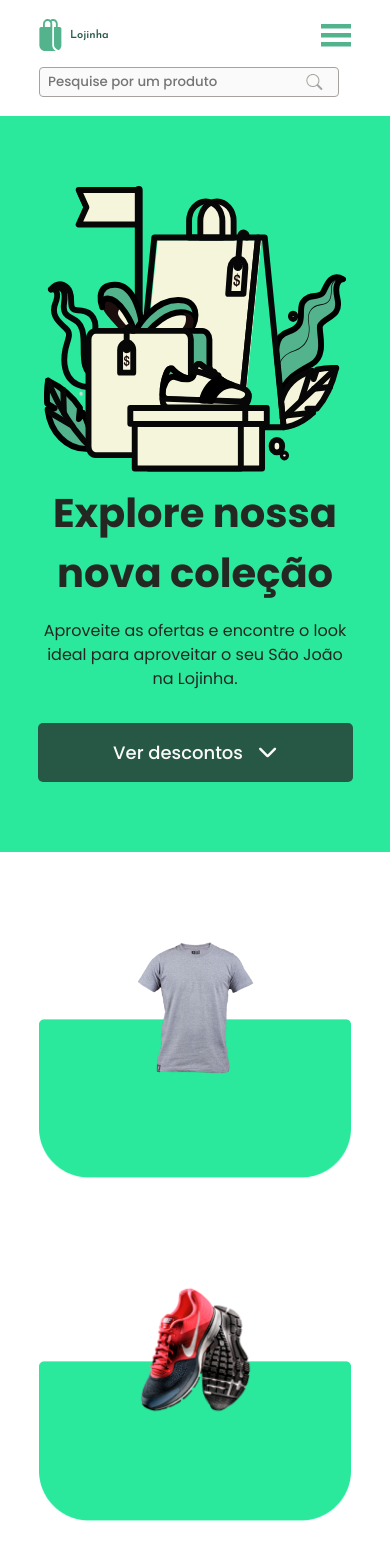
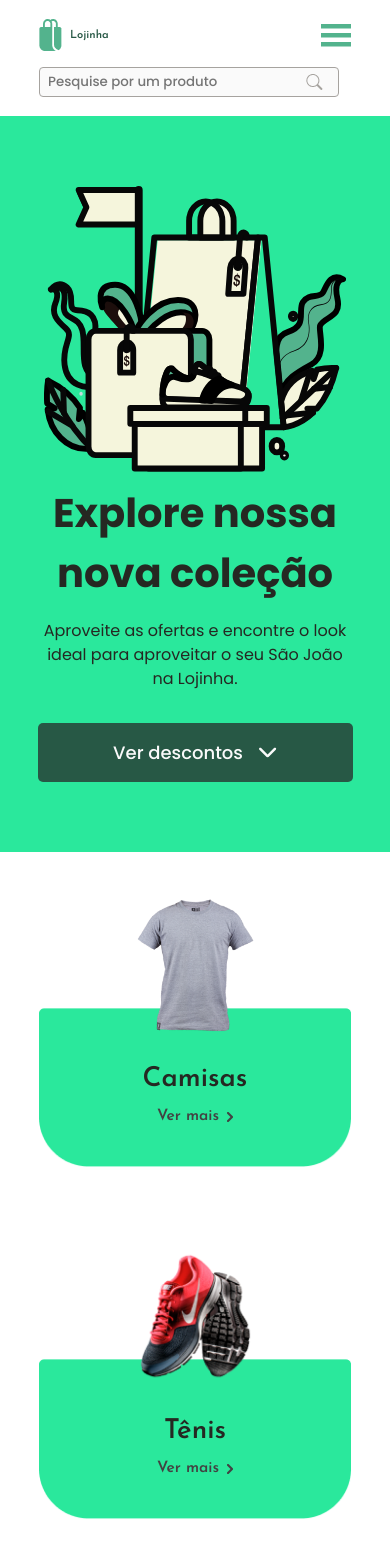
Before and after one commit to kaiocp/virtual-store, a React (Vite) app in the folder Front-End/: page / in a window 390 px wide. Shown: the top 1568 px of the page. Built offline with nearby package versions, Linux system fonts and the light colour scheme.

Commit message:
Finalização responsivo mobile s/ absolute

```diff
--- a/Front-End/src/components/CardsHome/Card.jsx
+++ b/Front-End/src/components/CardsHome/Card.jsx
@@ -10,6 +10,13 @@ export default function Card(props) {
         <img className={styles.imgRetangulo} src={RetanguloFundo}/>
       </div>
       <img className={styles.imgProduto} src={props.imagem}/>
+      <div className={styles.textoCards}>
+        <h1 className={styles.textoProduto}>{props.texto}</h1>
+        <div className={styles.verMais}>
+          <p className={styles.textoVerMais}>Ver mais</p>
+          <img className={styles.setaVerMais} src={SetaVerMais}/>
+        </div>
+      </div>
     </div>
   )
 }
--- a/Front-End/src/components/CardsHome/Card.module.css
+++ b/Front-End/src/components/CardsHome/Card.module.css
@@ -6,7 +6,7 @@
 }
 
 .cardsDiv {
-    padding-top: 10%;
+    padding-bottom: 20%;
 }
 
 .cardsImagens {
@@ -14,7 +14,8 @@
     align-items: center;
     justify-content: center;
     flex-direction: column;
-    padding-top: 8rem;
+    padding-top: 40%;
+    padding-bottom: 0%;
 }
 
 .imgRetangulo {
@@ -22,34 +23,36 @@
 }
 
 .imgProduto {
-    margin-top: -30rem;
-    padding-bottom: 30%;
+    margin-top: -40rem;
+    padding-bottom: 38%;
     width: 30vw;
 }
 
+.textoCards {
+    display: flex;
+    flex-direction: column;
+    gap: 1rem;
+    margin-top: -30vw;
+}
+
 .textoProduto {
-    width: 30%;
-    padding-top: 40%;
+    margin: 0 auto;
     font-family: 'Josefin Sans', sans-serif;
     font-size: 7vw;
     color: #252822;
 }
 
-
-/*
 .verMais {
     width: 20%;
     margin: 0 auto;
-    padding-top: 49.5%;
     font-family: 'Josefin Sans', sans-serif;
     font-size: 4vw;
     display: flex;
     justify-content: center;
     align-items: center;
-    gap: 2%;
+    gap: 10%;
     color: #424242;
 }
-*/
 
 .imgRetanguloDesktop {
     display: none;
```
